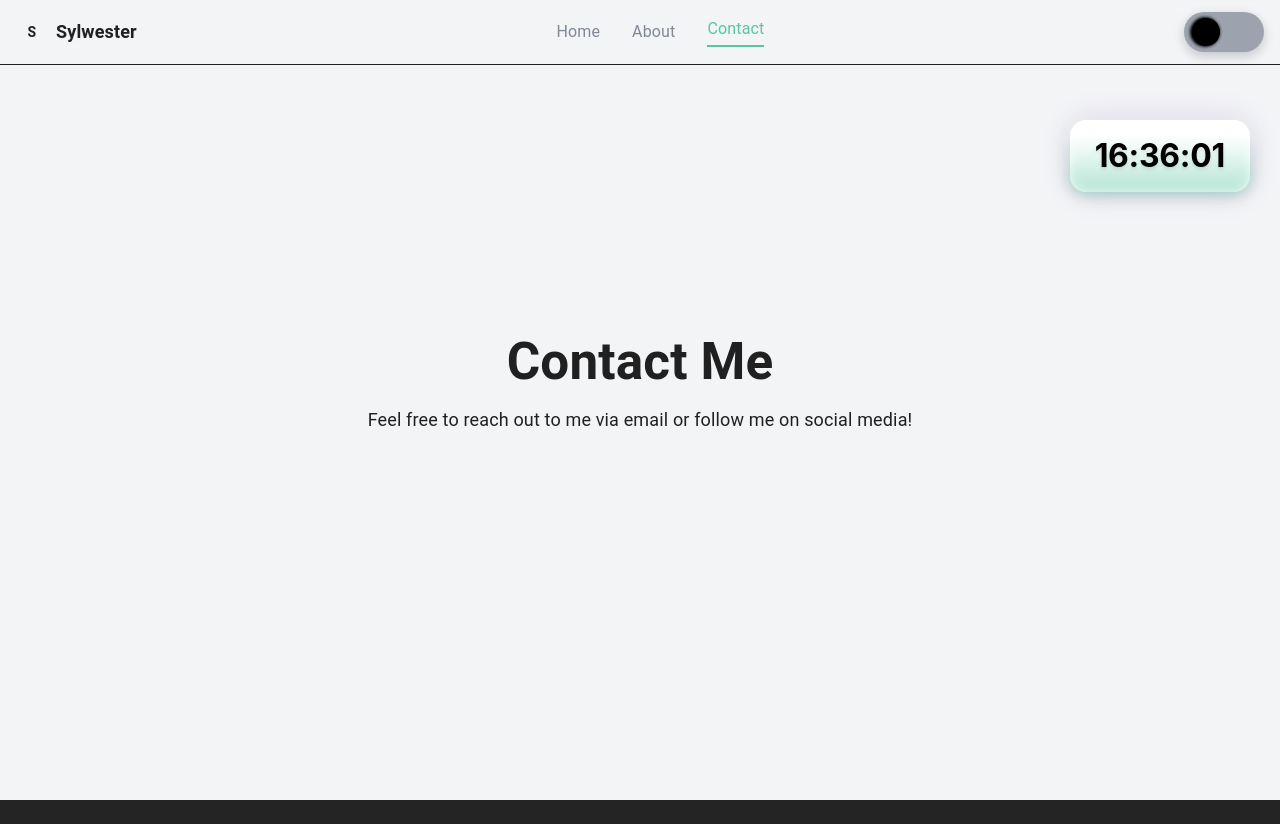
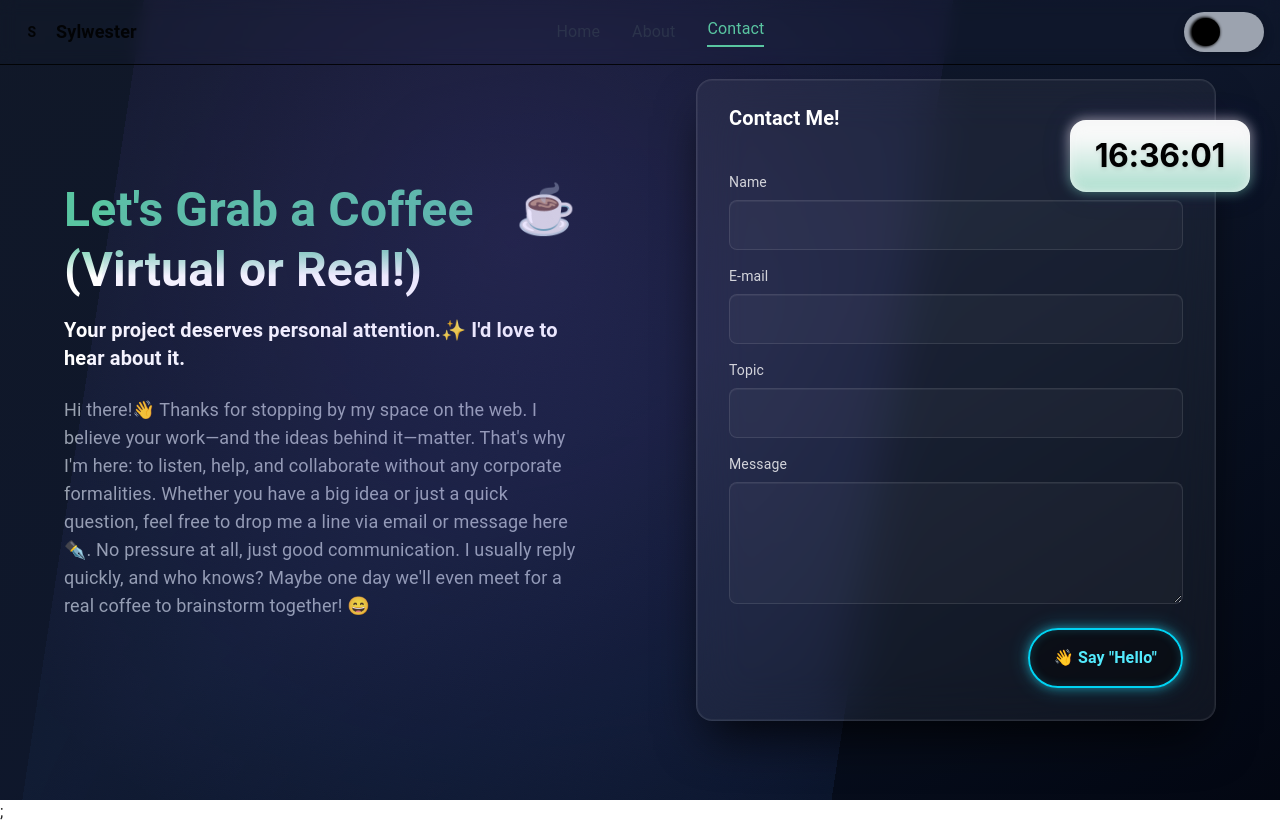
Before and after one commit to PSylwester/Portfolio, a React (Vite) app: page /Contact in a window 1280 px wide. Before the commit the page ends 800 px from the top, so only its background shows below. Built offline with nearby package versions, Linux system fonts and the light colour scheme.

Commit message:
update styles, add contactform component to page

```diff
--- a/src/pages/Contact/index.tsx
+++ b/src/pages/Contact/index.tsx
@@ -1,12 +1,10 @@
+import { ContactForm } from '@/components/ContactForm';
 import { FunctionComponent } from 'react';
 
 export const Contact: FunctionComponent = () => {
   return (
-    <div className="flex flex-col items-center justify-center min-h-screen bg-gray-100 p-4">
-      <h1 className="text-4xl font-bold mb-4">Contact Me</h1>
-      <p className="text-lg mb-8 text-center">
-        Feel free to reach out to me via email or follow me on social media!
-      </p>
+    <div>
+      <ContactForm />;
     </div>
   );
 };
--- a/src/pages/Home/index.tsx
+++ b/src/pages/Home/index.tsx
@@ -20,9 +20,9 @@ export const Home: FunctionComponent = () => {
 
   return (
     <div>
-      <main className="relative h-screen w-full overflow-hidden contact-section">
+      <main className="relative h-screen w-screen overflow-hidden contact-section">
         <video
-          className="absolute top-0 left-0 h-full w-full object-cover"
+          className="absolute top-0 h-full w-full object-cover"
           src="/videos/sunset_boat_video.mp4"
           autoPlay
           loop
--- a/src/styles/index.css
+++ b/src/styles/index.css
@@ -133,6 +133,13 @@
   }
 }
 
+body {
+  margin: 0;
+
+  min-width: 320px;
+  min-height: 100vh;
+}
+
 /* .cień-dark {
   -webkit-box-shadow: -50px 0px 20px -10px rgba(0, 0, 0, 0.7);
   -moz-box-shadow: -50px 0px 20px -10px rgba(0, 0, 0, 0.7);
@@ -222,13 +229,6 @@
   -moz-osx-font-smoothing: grayscale;
 }
 
-body {
-  margin: 0;
-
-  min-width: 320px;
-  min-height: 100vh;
-}
-
 h1 {
   font-size: 3.2em;
   line-height: 1.1;
```
